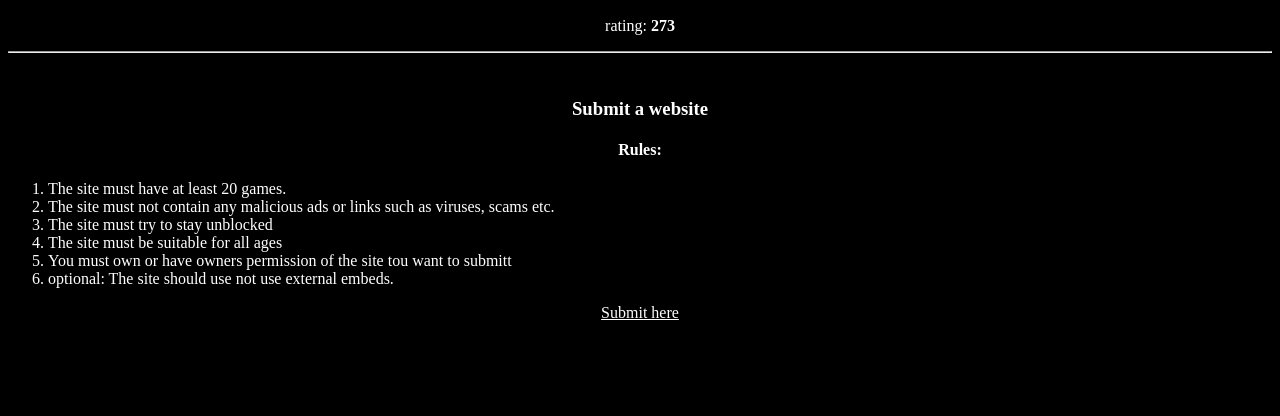
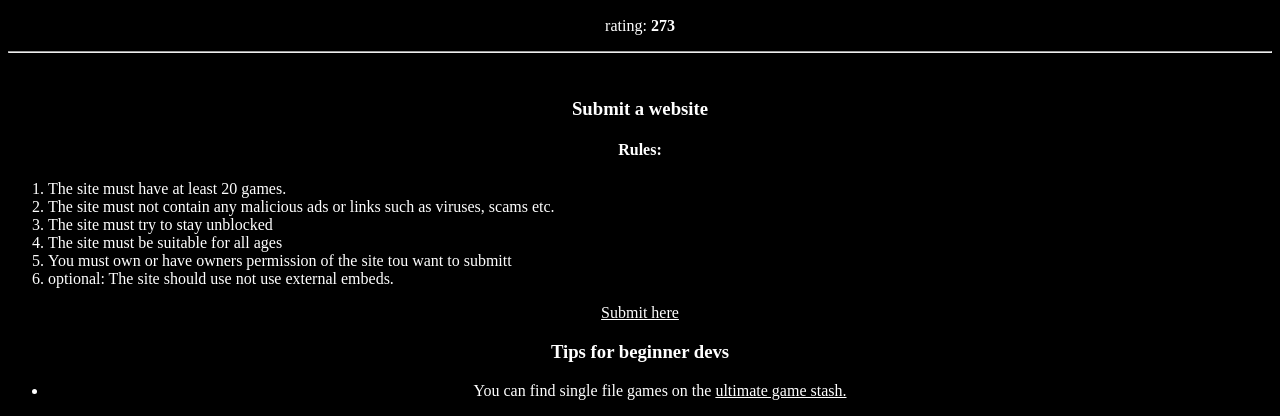
Before and after one commit to noodlelover1/UBGdir-for-pr, a plain HTML site: page index.html in a window 1280 px wide. Shown: the part 407-823 px from the top of the page. Before the commit the page ends 800 px from the top, so only its background shows below. Drawn offline with Linux system fonts and the light colour scheme.

Commit message:
Update index.html

```diff
--- a/index.html
+++ b/index.html
@@ -59,6 +59,13 @@
     </ol>
     <a href="https://forms.gle/VbJPvrR8byEPhKK29" target="_blank">Submit here</a>
   </div>
+    <div>
+    <h3>Tips for beginner devs</h3>
+        <ul>
+            <li>You can find single file games on the <a href="https://docs.google.com/document/d/1_FmH3BlSBQI7FGgAQL59-ZPe8eCxs35wel6JUyVaG8Q/edit?tab=t.0" target="_blank">ultimate game stash.</a></li>
+
+        </ul>
+    </div>
   <script>
 const search = document.getElementById("search");
 
```
